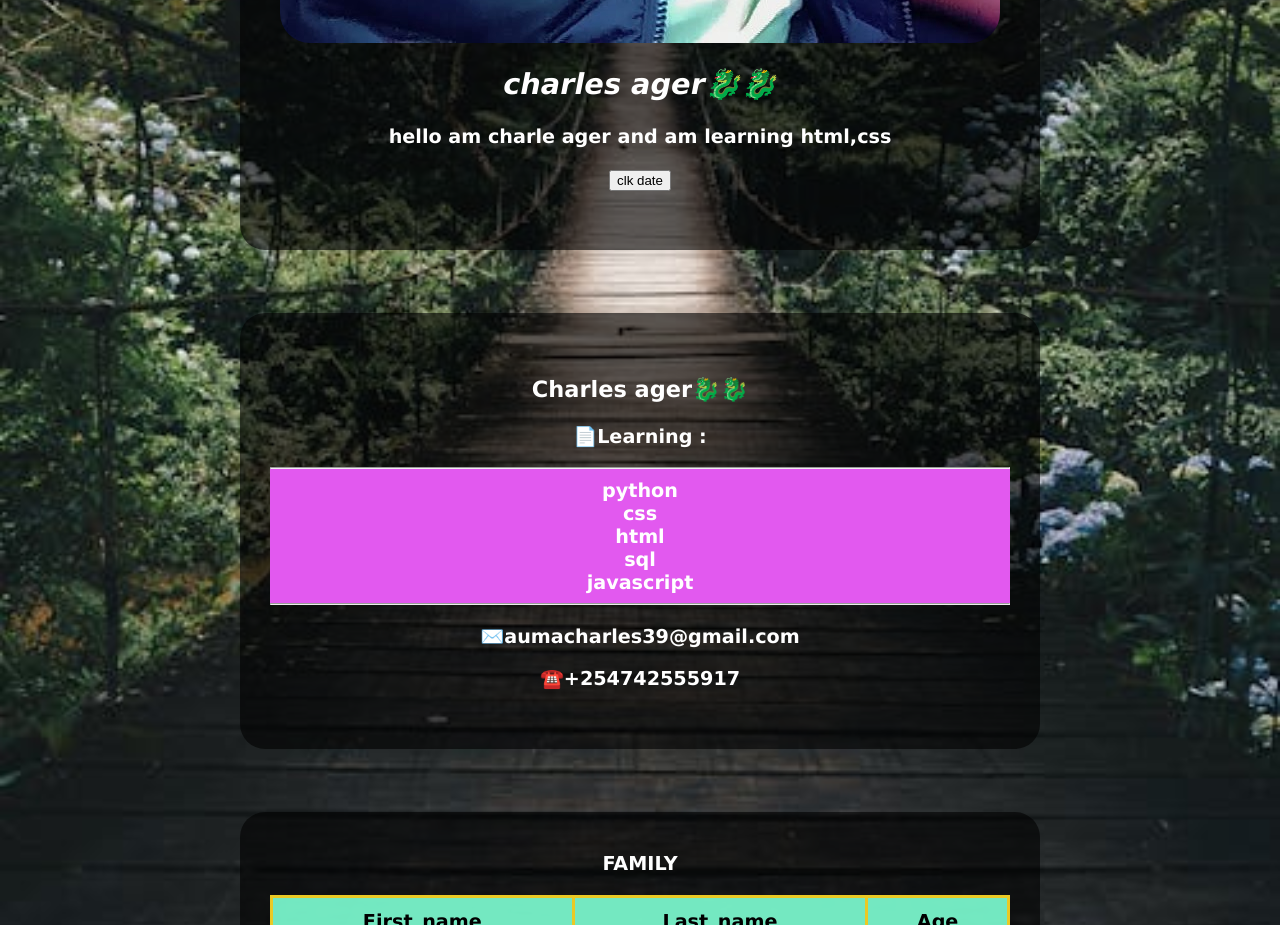
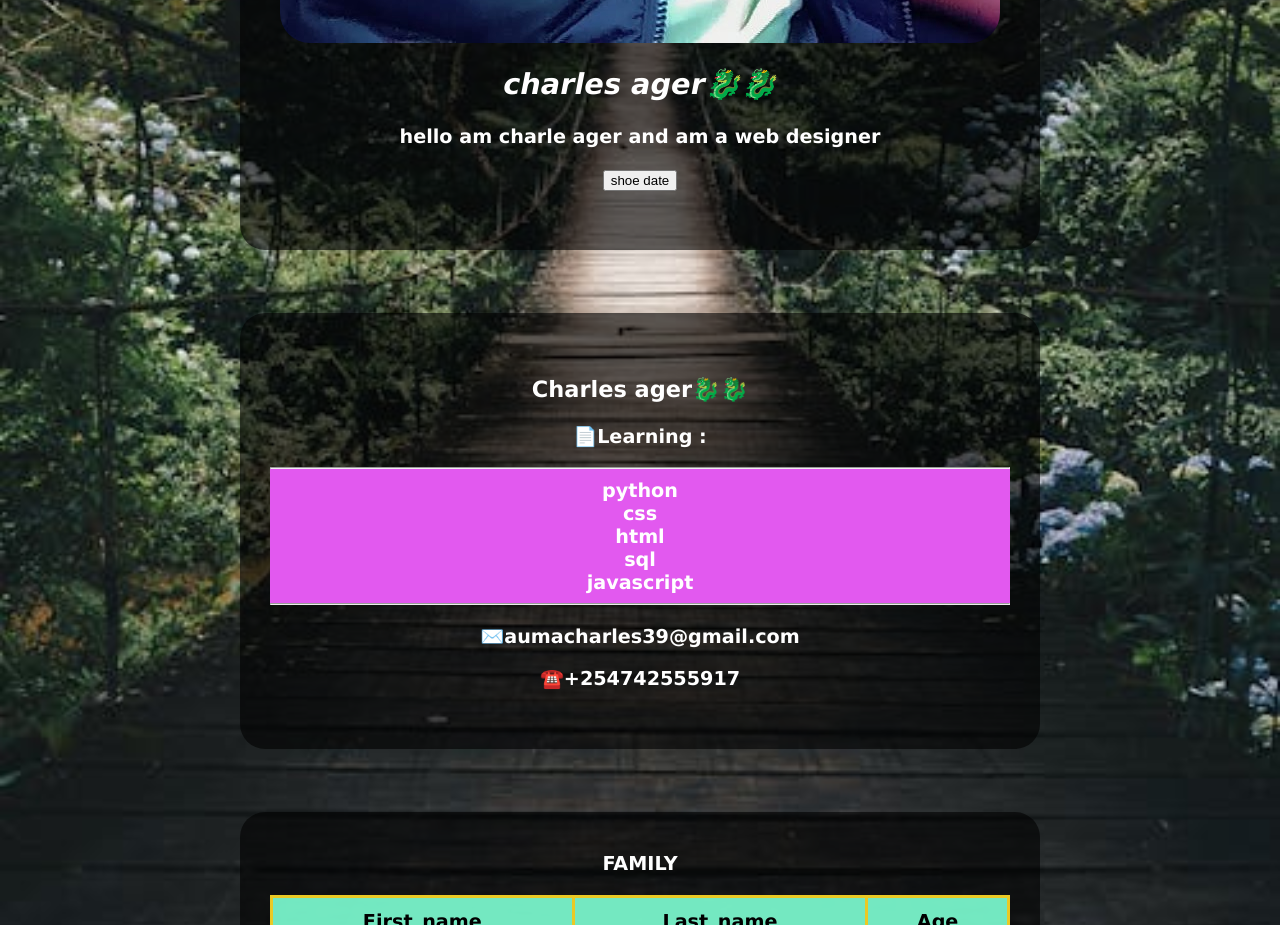
Before and after one commit to charles2-s/my_portfolio-, a plain HTML site: page index.html in a window 1280 px wide. Shown: the part 860-1785 px from the top of the page. Drawn offline with Linux system fonts and the light colour scheme.

Commit message:
Update index.html

```diff
--- a/index.html
+++ b/index.html
@@ -37,7 +37,7 @@
 
 .card img {
     border-radius: 30px;
-    animation: popin 1s ease-in-out;
+    animation: popin 0.5s ease-in-out;
     max-width: 100%;
     height: auto;
     display: block;
@@ -51,6 +51,7 @@ table {
     color: black;
     font-size: 1em;
     margin-top: 20px;
+    overflow-x:auto;
 }
 
 th, td {
@@ -93,9 +94,9 @@ footer {
 src="profile.jpg">
 
     <h2><i>charles ager🐉🐉</i></h2>
-    <p>hello am charle ager and am learning html,css</p>
+    <p>hello am charle ager and am a web designer</p>
     <button type="button"
-    onclick="document.getElementById('demo').innerHTML=Date()">clk date</button>
+    onclick="document.getElementById('demo').innerHTML=Date()">shoe date</button>
     <p id="demo" style="color: rgb(133, 110, 32);"></p>
  </div>
    <br>
```
